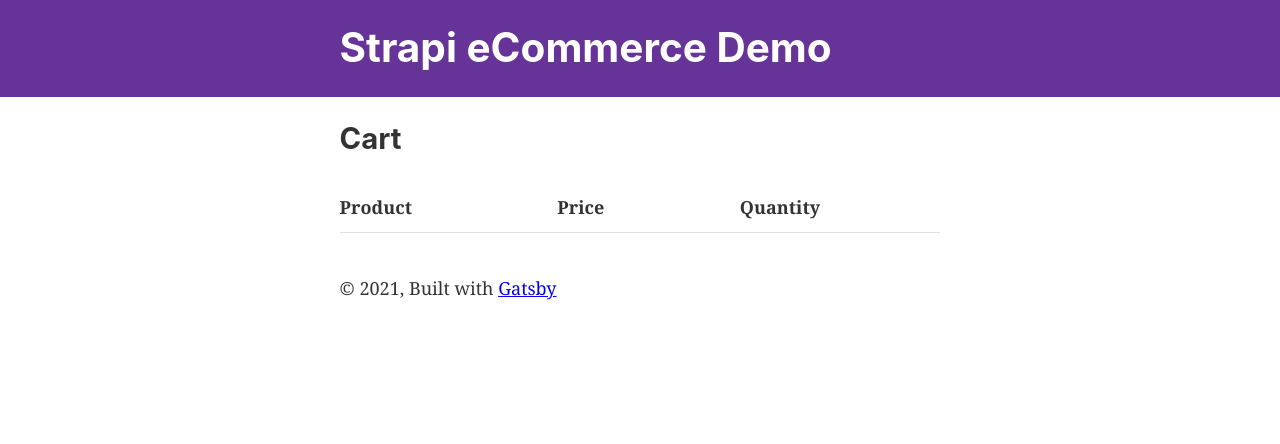
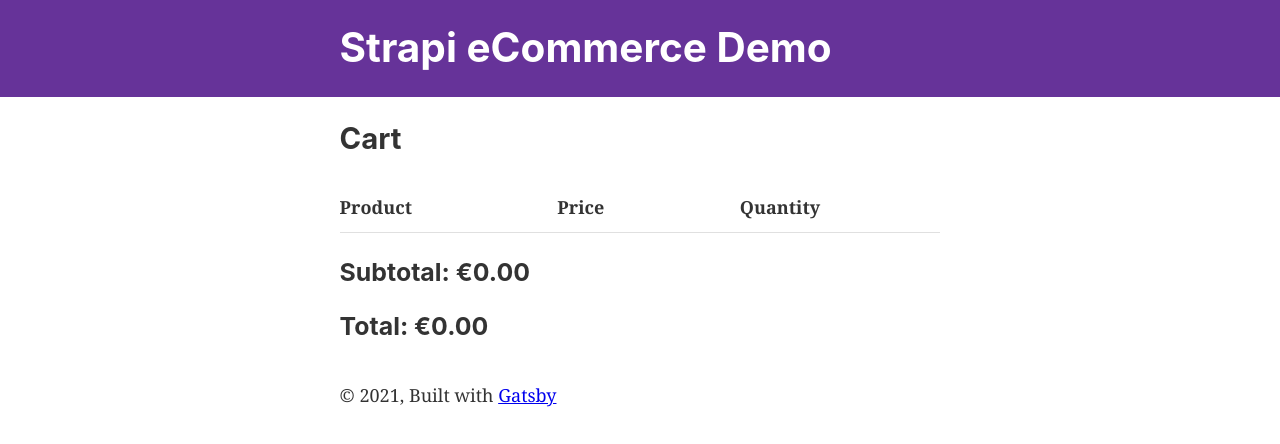
Before and after one commit to danmalmx/gatsby_strapi_ecommerce, a Gatsby site in the folder gsec_frontend/: page /cart in a window 1280 px wide. Built offline with nearby package versions, Linux system fonts and the light colour scheme; Gatsby itself is replaced by a stand-in of ours.

Commit message:
Add subtotal and total functions to cart

```diff
--- a/gsec_frontend/src/pages/cart.js
+++ b/gsec_frontend/src/pages/cart.js
@@ -1,13 +1,21 @@
-import React from 'react'
+import React, { useState, useCallback } from 'react'
 import SEO from "../components/seo"
 import Img from "gatsby-image";
 import Layout from '../components/layout';
 
-import { getCart, addToCart } from '../utils/cart'
+import {
+  getCart,
+  addToCart,
+  cartSubTotal,
+  cartTotal
+}
+  from '../utils/cart';
 import { formatPrice } from "../utils/format";
 
 export default () => {
   const cart = getCart();
+  const [, updateState] = useState();
+  const forceUpdate = useCallback(() => updateState({}), [])
   return (
     <Layout>
 
@@ -35,14 +43,22 @@
                 {formatPrice(product.price_in_cent)}
               </td>
               <td style={{ textAlign: 'center' }}>
-                <span onClick={() => addToCart(product, -1)}>-</span>
+                <span onClick={() => {
+                  addToCart(product, -1)
+                  forceUpdate();
+                }}>-</span>
                 {product.qty}
-                <span onClick={() => addToCart(product, 1)}>+</span>
+                <span onClick={() => {
+                  addToCart(product, 1)
+                  forceUpdate();
+                }}>+</span>
               </td>
             </tr>
           ))}
         </tbody>
       </table>
+      <h3>Subtotal: {formatPrice(cartSubTotal(cart))}</h3>
+      <h3>Total: {formatPrice(cartTotal(cart))}</h3>
     </Layout>
   )
 }
--- a/gsec_frontend/src/utils/cart.js
+++ b/gsec_frontend/src/utils/cart.js
@@ -1,3 +1,7 @@
+
+export const TAX_RATE = process.env.TAX_RATE || 0.1
+
+
 export const setCart = (cart) => {
   localStorage.setItem('cart', JSON.stringify(cart));
 }
@@ -22,13 +26,13 @@
 
   if (indexOfProduct !== -1) {
 
-    cart[indexOfProduct].qty += qty;
+    cart[indexOfProduct].qty += parseInt(qty);
 
-    if (cart[indexOfProduct].qty === 0) {
+    if (cart[indexOfProduct].qty <= 0) {
       cart.splice(indexOfProduct, 1)
     }
   } else {
-    product.qty = qty;
+    product.qty = parseInt(qty);
 
     cart.push(product);
 
@@ -37,13 +41,17 @@
   setCart(cart)
 }
 
-export const updateProductQuantity = (product, quantity) => {
-  const cart = getCart();
+export const cartSubTotal = (cart) => {
+  const subTotal = cart.reduce((counter, product) => {
+    return counter + product.price_in_cent * product.qty
+  }, 0);
 
-  const indexOfProduct = cart.findIndex((alreadyInCart) =>
-    alreadyInCart.strapiId === product.strapiId);
+  return subTotal
+}
 
-  if (indexOfProduct) {
+export const cartTotal = (cart) => {
+  const subTotal = cartSubTotal(cart);
+  const total = subTotal + subTotal * TAX_RATE;
 
-  }
+  return Math.round(total);
 }
```
Also changed, not shown: gsec_frontend/src/templates/product.js (+13 -5 lines).
